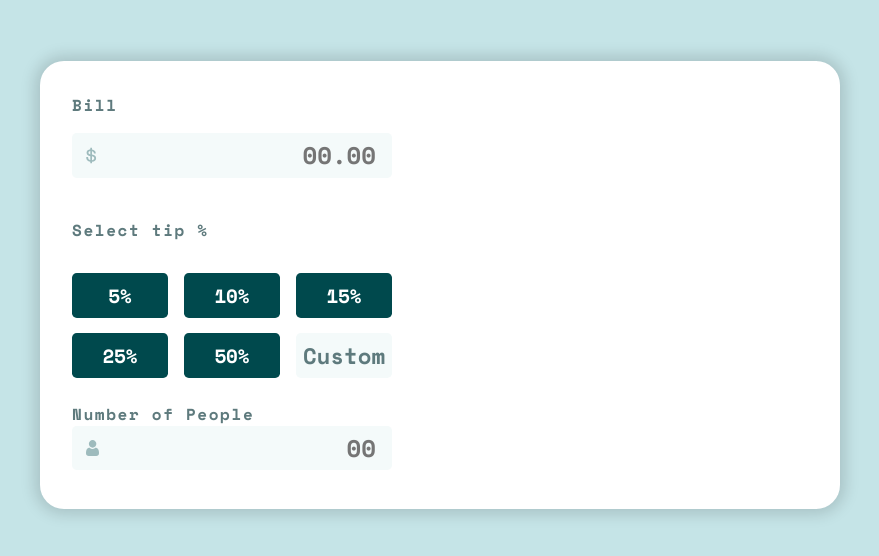
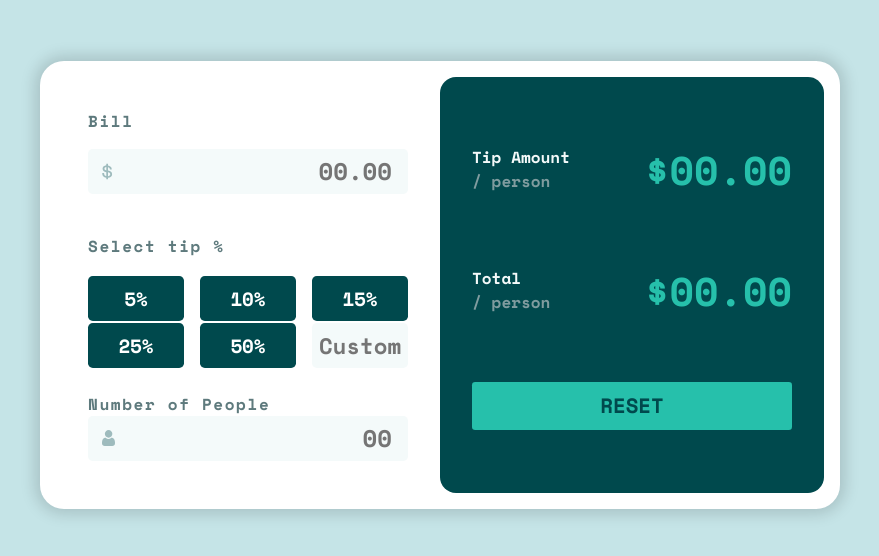
Before and after one commit to JPbyte/Tip-calculator-app-solution, a plain HTML site: page index.html in a window 1280 px wide. Shown: the part 182-738 px from the top of the page, without its empty margins (200-1079 px from the left). Drawn offline with nearby package versions, Linux system fonts and the light colour scheme.

```diff
--- a/index.html
+++ b/index.html
@@ -25,8 +25,8 @@
           </div>
           <div class="percent">
             <button class="percent_number" value="0.25">25%
-              <button class="percent_number" value="0.50">50%
-                <button class="percent_number_custom" value="Custom">Custom
+              <button class="percent_number" value="0.50">50%</button>
+                <input class="percent_number_custom" placeholder="Custom">
           </div>
       </div>
       <div class="number_people">
@@ -37,7 +37,25 @@
       </div>
     </div>
     <div class="right_side">
-
+      <div class="first_value">
+        <div class="amount">
+          <p class="amount_person">Tip Amount</p>
+            <blockquote>/ person</blockquote>
+        </div>
+        <div class="v">
+          <p class="value">$00.00</p>
+        </div>
+      </div>
+      <div class="secund_value">
+        <div class="amount">
+          <p class="amount_person">Total</p>
+            <blockquote>/ person</blockquote>
+        </div>
+        <div class="v">
+          <p class="value">$00.00</p>
+        </div>
+      </div>
+        <button class="reset">RESET</button>
     </div>
   </main>
 </body>
--- a/main.css
+++ b/main.css
@@ -39,6 +39,7 @@ img{
     display: flex;
     background-color: var(--White);
     border-radius: 1.5rem;
+    padding: 1rem;
     box-shadow: 0px 0px 15px 5px rgba(0,0,0,0.15);
 }
 
@@ -135,4 +136,52 @@ label{
 
 .right_side{
     width: 50%;
+    background-color: var(--Very-dark-cyan);
+    border-radius: 1rem;
+    padding: 2rem;
+    display: flex;
+    flex-direction: column;
+    justify-content: space-around;
 }
+
+.first_value{
+    display: flex;
+    justify-content: space-between;
+    align-items: center;
+}
+
+.secund_value{
+    display: flex;
+    justify-content: space-between;
+    align-items: center;
+}
+
+.amount_person{
+    color: var(--Very-light-grayish-cyan);
+}
+
+blockquote{
+    color: var(--Grayish-cyan);
+}
+
+.value{
+    font-size: 2.5rem;
+    color: var(--Strong-cyan);
+}
+
+.reset{
+    width: 100%;
+    max-width: 20rem;
+    height: 3rem;
+    color: var(--Very-dark-cyan);
+    background-color: var(--Strong-cyan);
+    border: none;
+    border-radius: 0.2rem;
+    font-size: 1.3rem;
+    transition: 0.4s;
+    cursor: pointer;
+}
+
+.reset:hover{
+    transform: scale(1.02);
+}
```
